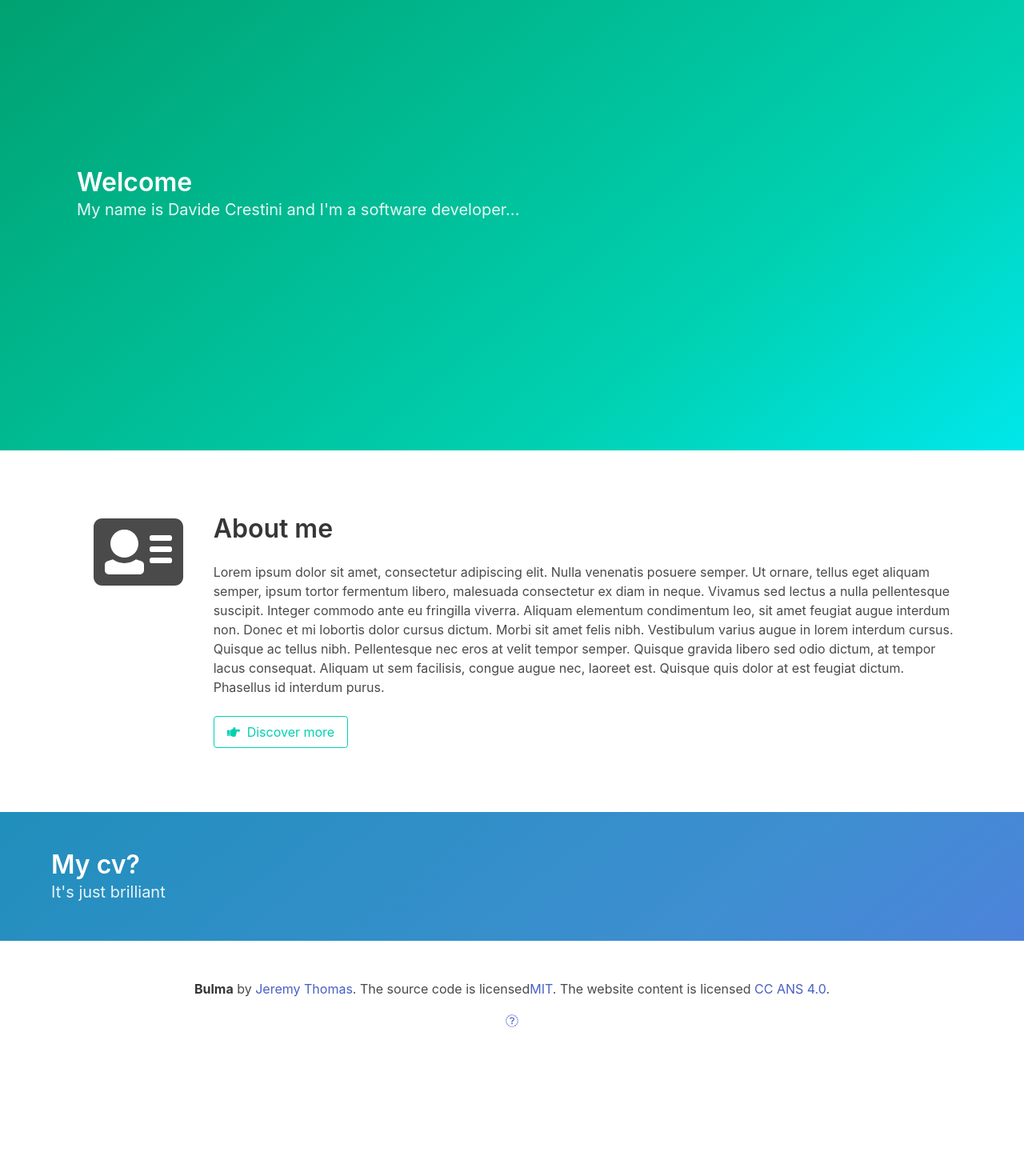
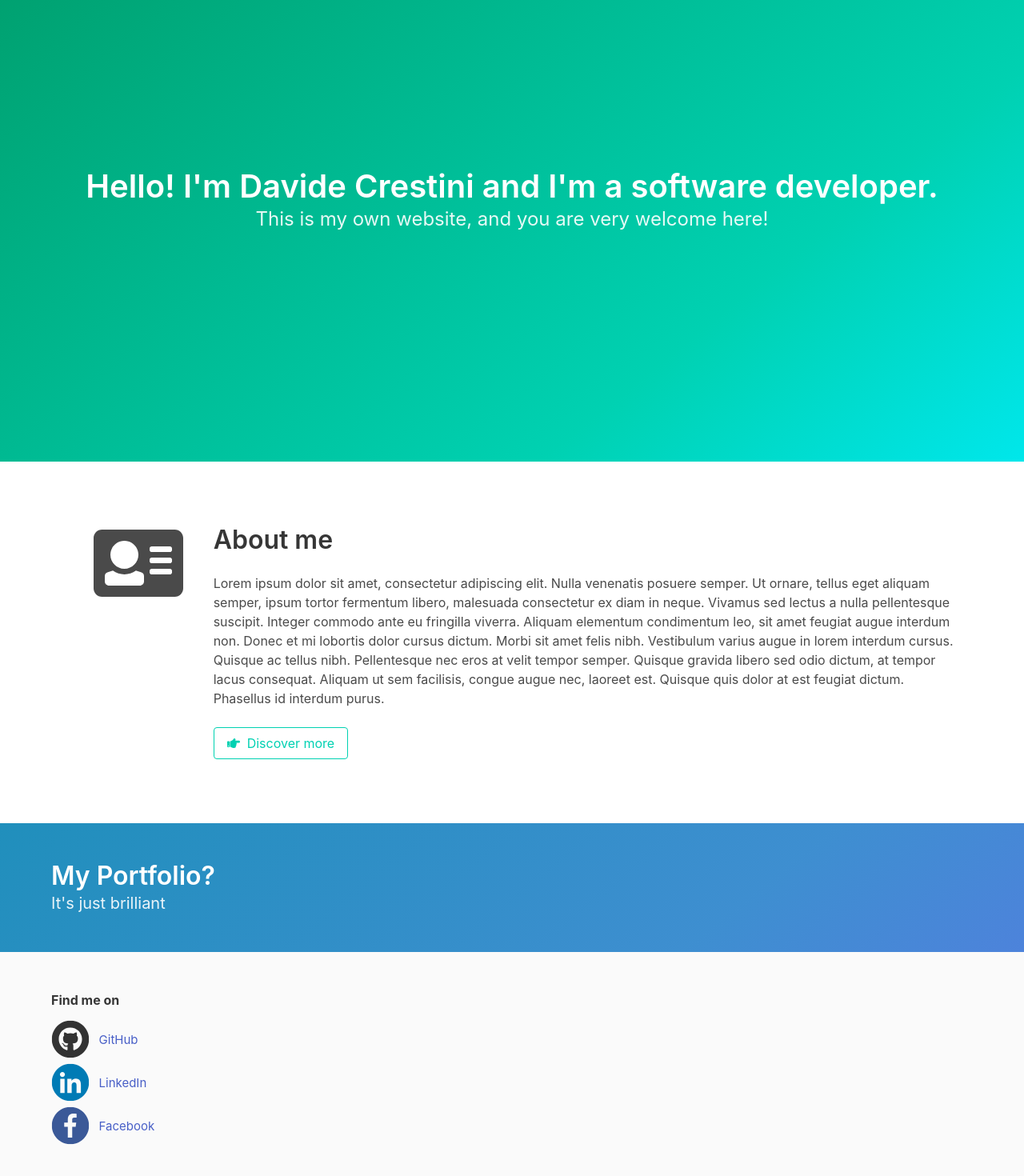
Before and after one commit to KrustyC/dcrestini.me, a React app: page / in a window 1280 px wide. Shown: the part 78-1548 px from the top of the page at 80% size. Before the commit the page ends 1464 px from the top, so only its background shows below. Built offline with nearby package versions, Linux system fonts and the light colour scheme.

Commit message:
fixed footer

```diff
--- a/src/assets/home.scss
+++ b/src/assets/home.scss
@@ -1,5 +1,3 @@
-$footer-color: #fff;
-
 .tile.icon {
   height: 100%;
   text-align: center;
@@ -16,5 +14,20 @@ $footer-color: #fff;
 }
 
 .footer {
-  background: $footer-color !important;
+  padding-bottom: 4.5rem !important;
+  .social {
+    margin-top: 30px;
+    &:first-child {
+      margin-top: 0px;
+    }
+    a {
+      height: 50px;
+      text-align: left;
+      span.fa-layers-text {
+        left: 50;
+        text-align: left;
+        width: 50px;
+      }
+    }
+  }
 }
--- a/src/components/footer/index.jsx
+++ b/src/components/footer/index.jsx
@@ -1,21 +1,51 @@
+import _ from 'lodash'
 import React, { Component } from 'react'
 
 class About extends Component {
+  getLinks() {
+    return [
+      { value: 'GitHub', icon: 'github', link: 'https://github.com/KrustyC', color: '#333333'},
+      { value: 'LinkedIn', icon: 'linkedin-in', link: 'https://www.linkedin.com/in/davide-crestini-833aa011a/', color: '#007bb5' },
+      { value: 'Facebook', icon: 'facebook-f', link: 'https://www.facebook.com/davide.crestini.1?ref=bookmarks', color: '#3b5998' }
+    ]
+  }
+
   render(){
    return (
     <footer className="footer">
-      <div className="container is-primary">
-        <div className="content has-text-centered">
-          <p>
-            <strong>Bulma</strong> by <a href="http://jgthms.com">Jeremy Thomas</a>. The source code is licensed
-            <a href="http://opensource.org/licenses/mit-license.php">MIT</a>. The website content
-            is licensed <a href="http://creativecommons.org/licenses/by-nc-sa/4.0/">CC ANS 4.0</a>.
-          </p>
-          <p>
-            <a className="icon" href="https://github.com/jgthms/bulma">
-              <i className="fa fa-github"></i>
-            </a>
-          </p>
+      <div className="container">
+        <div className="columns">
+          <div className="column is-4">
+            <div className="tile is-vertical">
+              <strong> Find me on </strong>
+            </div>
+            <br/>
+            <div>
+            {
+              _.map(this.getLinks(), x => (
+                <div className="social">
+                  <a className="social-link " href={x.link} target="_blank">
+                    <span className="fa-layers">
+                      <i
+                        style={{color: x.color}}
+                        className={`fab fa-${x.icon} fa-3x`}
+                        data-fa-transform="shrink-6"
+                        data-fa-compose="fa fa-circle"
+                      />
+                      <span className="fa-layers-text" data-fa-transform="shrink-1 right-75">{x.value}</span>
+                  </span>
+                  </a>
+                </div>
+              ))
+            }
+            </div>
+          </div>
+          <div className="column is-4">
+
+          </div>
+          <div className="column is-4">
+
+          </div>
         </div>
       </div>
     </footer>
--- a/src/components/home/_header.jsx
+++ b/src/components/home/_header.jsx
@@ -5,12 +5,12 @@ class HeaderSection extends Component {
    return (
     <section className="hero is-large is-primary is-bold">
       <div className="hero-body">
-        <div className="container">
-          <h1 className="title">
-            Welcome
-          </h1>
-          <h2 className="subtitle">
-            My name is Davide Crestini and I'm a software developer...
+        <div className="container has-text-centered">
+          <h3 className="title is-2">
+            Hello! I'm Davide Crestini and I'm a software developer.
+          </h3>
+          <h2 className="subtitle is-4">
+            This is my own website, and you are very welcome here!
           </h2>
         </div>
       </div>
--- a/src/components/home/_cv.jsx
+++ b/src/components/home/_portfolio.jsx
@@ -1,13 +1,13 @@
 import React, { Component } from 'react'
 
-class Cv extends Component {
+class Portfolio extends Component {
   render(){
     return (
      <section className="hero is-info is-bold">
       <div className="hero-body">
         <div className="container">
           <h1 className="title">
-            My cv?
+            My Portfolio?
           </h1>
           <h2 className="subtitle">
             It's just brilliant
@@ -19,4 +19,4 @@ class Cv extends Component {
   }
 }
 
-export default Cv
+export default Portfolio
--- a/src/components/home/index.jsx
+++ b/src/components/home/index.jsx
@@ -4,23 +4,16 @@ import '../../assets/home.scss'
 
 import Header from './_header'
 import About from './_about'
-import Cv from './_cv'
+import Portfolio from './_portfolio'
 
 import '../../assets/home.scss'
 
-
-/*
-import Quote from './_quote'
-    <About />
-    <Quote />
-    <Cv />
-*/
 
 const Home = () => (
   <div>
     <Header />
     <About />
-    <Cv />
+    <Portfolio />
   </div>
 
 )
--- a/src/components/main.jsx
+++ b/src/components/main.jsx
@@ -2,17 +2,13 @@ import React, {Component} from 'react'
 import { Switch, Route } from 'react-router-dom'
 
 import Home from './home'
-import Curriculum from './curriculum'
-/*
-import About from './about'
-      <Route exact path='/' component={Home}/>
-      <Route path='/about' component={About}/>
-*/
+import Portfolio from './portfolio'
+
 const Main = () => (
   <main>
     <Switch>
       <Route exact path='/' component={Home}/>
-      <Route path='/curriculum' component={Curriculum}/>
+      <Route path='/portfolio' component={Portfolio}/>
     </Switch>
   </main>
 )
--- a/src/components/navbar/index.jsx
+++ b/src/components/navbar/index.jsx
@@ -20,8 +20,8 @@ export default class Navbar extends Component {
         icon: 'fab fa-linux'
       },
       {
-        path: '/curriculum',
-        text: 'Curriculum',
+        path: '/portfolio',
+        text: 'Portfolio',
         icon: 'fa fa-id-card'
       },
     ]
--- a/src/components/curriculum/index.jsx
+++ b/src/components/portfolio/index.jsx
@@ -1,15 +1,15 @@
 import React, { Component } from 'react'
 
-class Curriculum extends Component {
+class Portfolio extends Component {
   render(){
    return (
     <div className="container">
       <div className="tile is-ancestor">
-        CURRICULUM
+        Portfolio
       </div>
     </div>
     )
   }
 }
 
-export default Curriculum
+export default Portfolio
```
Also changed, not shown: src/img/bulma-banner.png (added).
